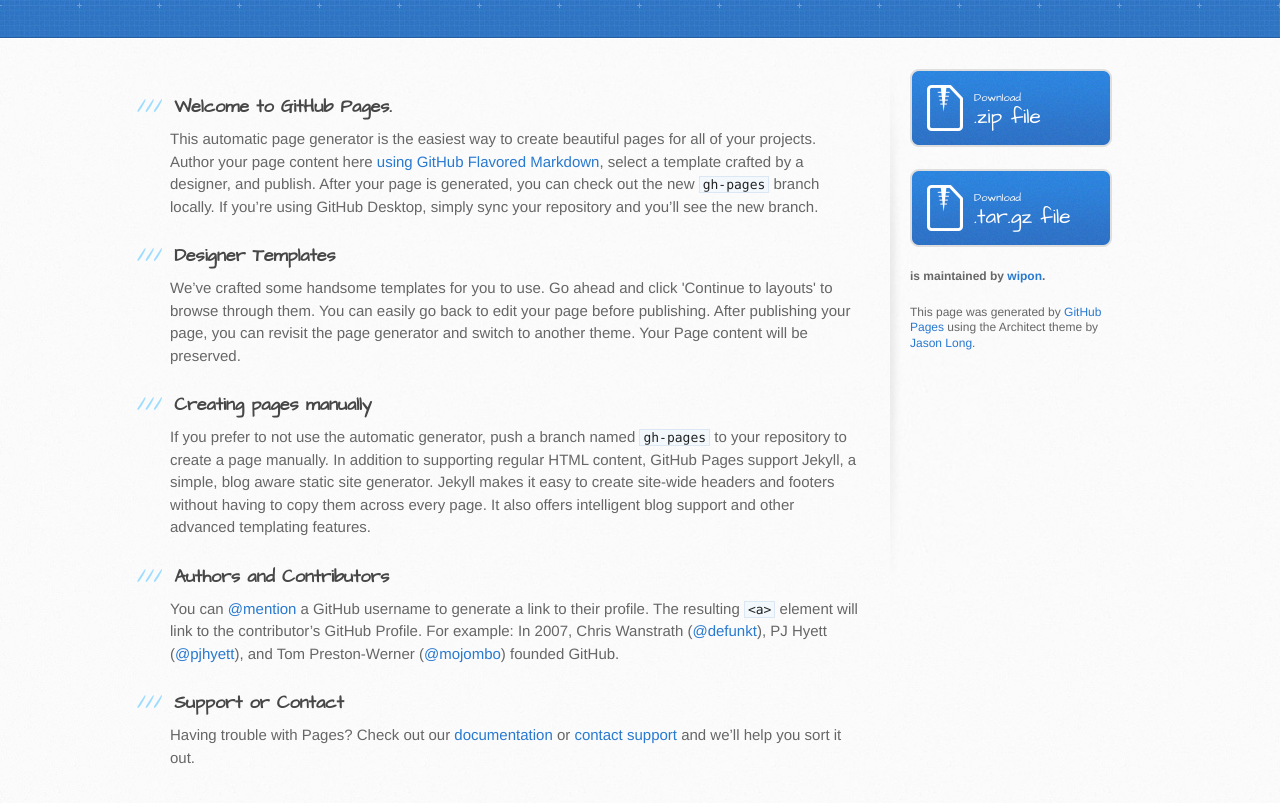
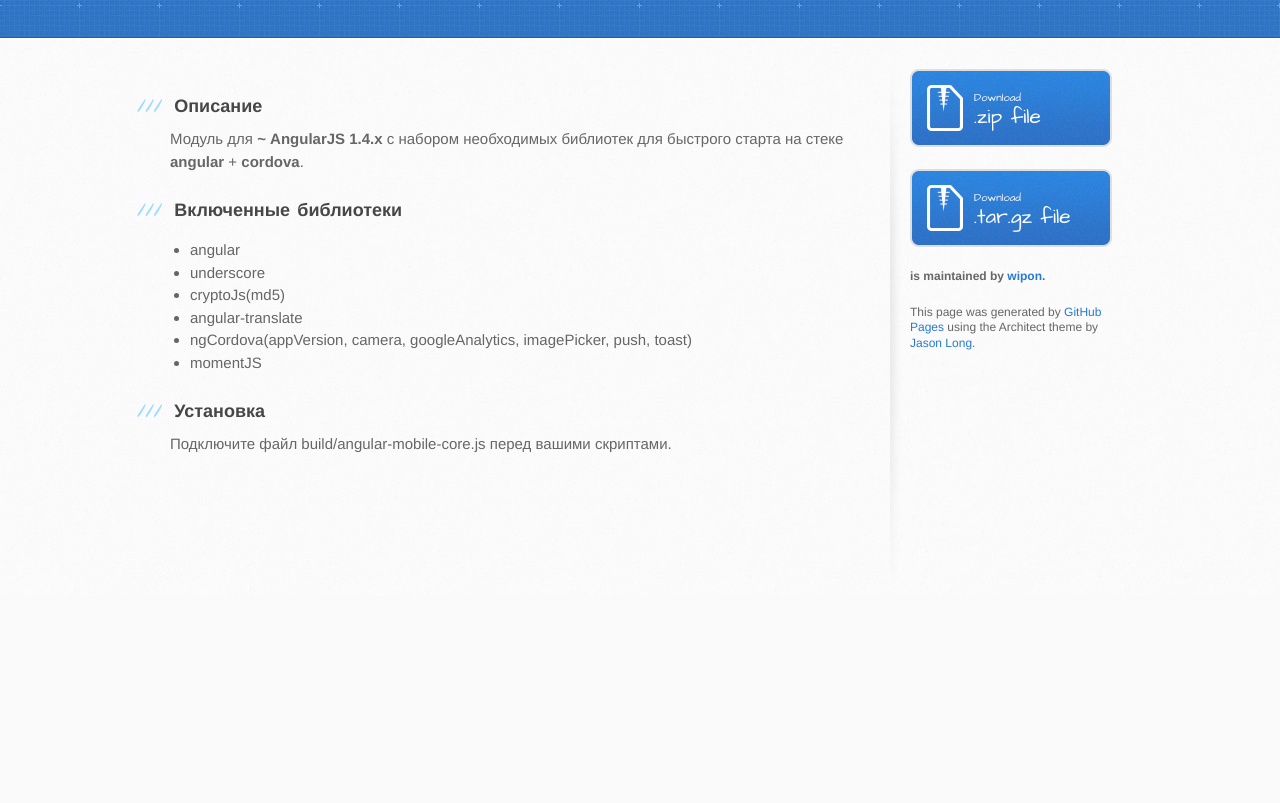
Before and after one commit to levabd/angular-mobile-core, a plain HTML site: page index.html in a window 1280 px wide. Shown: the part 235-1038 px from the top of the page. After the commit the page ends 831 px from the top, so only its background shows below. Drawn offline with Linux system fonts and the light colour scheme.

```diff
--- a/index.html
+++ b/index.html
@@ -29,29 +29,26 @@
       <div class="inner clearfix">
         <section id="main-content">
           <h3>
-<a id="welcome-to-github-pages" class="anchor" href="#welcome-to-github-pages" aria-hidden="true"><span class="octicon octicon-link"></span></a>Welcome to GitHub Pages.</h3>
+<a id="Описание" class="anchor" href="#%D0%9E%D0%BF%D0%B8%D1%81%D0%B0%D0%BD%D0%B8%D0%B5" aria-hidden="true"><span class="octicon octicon-link"></span></a>Описание</h3>
 
-<p>This automatic page generator is the easiest way to create beautiful pages for all of your projects. Author your page content here <a href="https://guides.github.com/features/mastering-markdown/">using GitHub Flavored Markdown</a>, select a template crafted by a designer, and publish. After your page is generated, you can check out the new <code>gh-pages</code> branch locally. If you’re using GitHub Desktop, simply sync your repository and you’ll see the new branch.</p>
+<p>Модуль для <strong>~ AngularJS 1.4.x</strong> с набором необходимых библиотек для быстрого старта на стеке <strong>angular</strong> + <strong>cordova</strong>.</p>
 
 <h3>
-<a id="designer-templates" class="anchor" href="#designer-templates" aria-hidden="true"><span class="octicon octicon-link"></span></a>Designer Templates</h3>
+<a id="Включенные-библиотеки" class="anchor" href="#%D0%92%D0%BA%D0%BB%D1%8E%D1%87%D0%B5%D0%BD%D0%BD%D1%8B%D0%B5-%D0%B1%D0%B8%D0%B1%D0%BB%D0%B8%D0%BE%D1%82%D0%B5%D0%BA%D0%B8" aria-hidden="true"><span class="octicon octicon-link"></span></a>Включенные библиотеки</h3>
 
-<p>We’ve crafted some handsome templates for you to use. Go ahead and click 'Continue to layouts' to browse through them. You can easily go back to edit your page before publishing. After publishing your page, you can revisit the page generator and switch to another theme. Your Page content will be preserved.</p>
+<ul>
+<li>angular</li>
+<li>underscore</li>
+<li>cryptoJs(md5)</li>
+<li>angular-translate</li>
+<li>ngCordova(appVersion, camera, googleAnalytics, imagePicker, push, toast)</li>
+<li>momentJS</li>
+</ul>
 
 <h3>
-<a id="creating-pages-manually" class="anchor" href="#creating-pages-manually" aria-hidden="true"><span class="octicon octicon-link"></span></a>Creating pages manually</h3>
+<a id="Установка" class="anchor" href="#%D0%A3%D1%81%D1%82%D0%B0%D0%BD%D0%BE%D0%B2%D0%BA%D0%B0" aria-hidden="true"><span class="octicon octicon-link"></span></a>Установка</h3>
 
-<p>If you prefer to not use the automatic generator, push a branch named <code>gh-pages</code> to your repository to create a page manually. In addition to supporting regular HTML content, GitHub Pages support Jekyll, a simple, blog aware static site generator. Jekyll makes it easy to create site-wide headers and footers without having to copy them across every page. It also offers intelligent blog support and other advanced templating features.</p>
-
-<h3>
-<a id="authors-and-contributors" class="anchor" href="#authors-and-contributors" aria-hidden="true"><span class="octicon octicon-link"></span></a>Authors and Contributors</h3>
-
-<p>You can <a href="https://github.com/blog/821" class="user-mention">@mention</a> a GitHub username to generate a link to their profile. The resulting <code>&lt;a&gt;</code> element will link to the contributor’s GitHub Profile. For example: In 2007, Chris Wanstrath (<a href="https://github.com/defunkt" class="user-mention">@defunkt</a>), PJ Hyett (<a href="https://github.com/pjhyett" class="user-mention">@pjhyett</a>), and Tom Preston-Werner (<a href="https://github.com/mojombo" class="user-mention">@mojombo</a>) founded GitHub.</p>
-
-<h3>
-<a id="support-or-contact" class="anchor" href="#support-or-contact" aria-hidden="true"><span class="octicon octicon-link"></span></a>Support or Contact</h3>
-
-<p>Having trouble with Pages? Check out our <a href="https://help.github.com/pages">documentation</a> or <a href="https://github.com/contact">contact support</a> and we’ll help you sort it out.</p>
+<p>Подключите файл build/angular-mobile-core.js перед вашими скриптами.</p>
         </section>
 
         <aside id="sidebar">
```
Also changed, not shown: params.json (+1 -1 lines).
